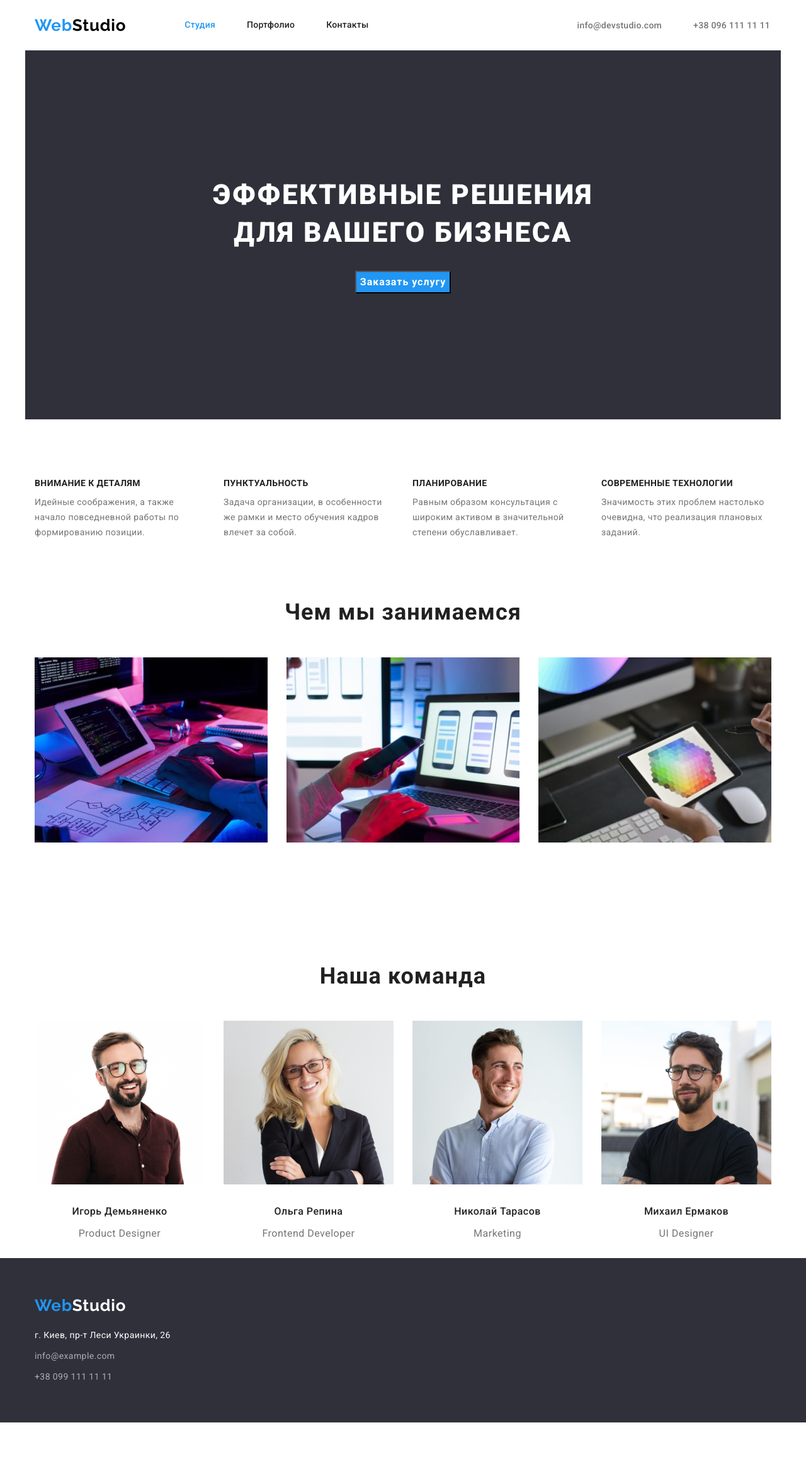
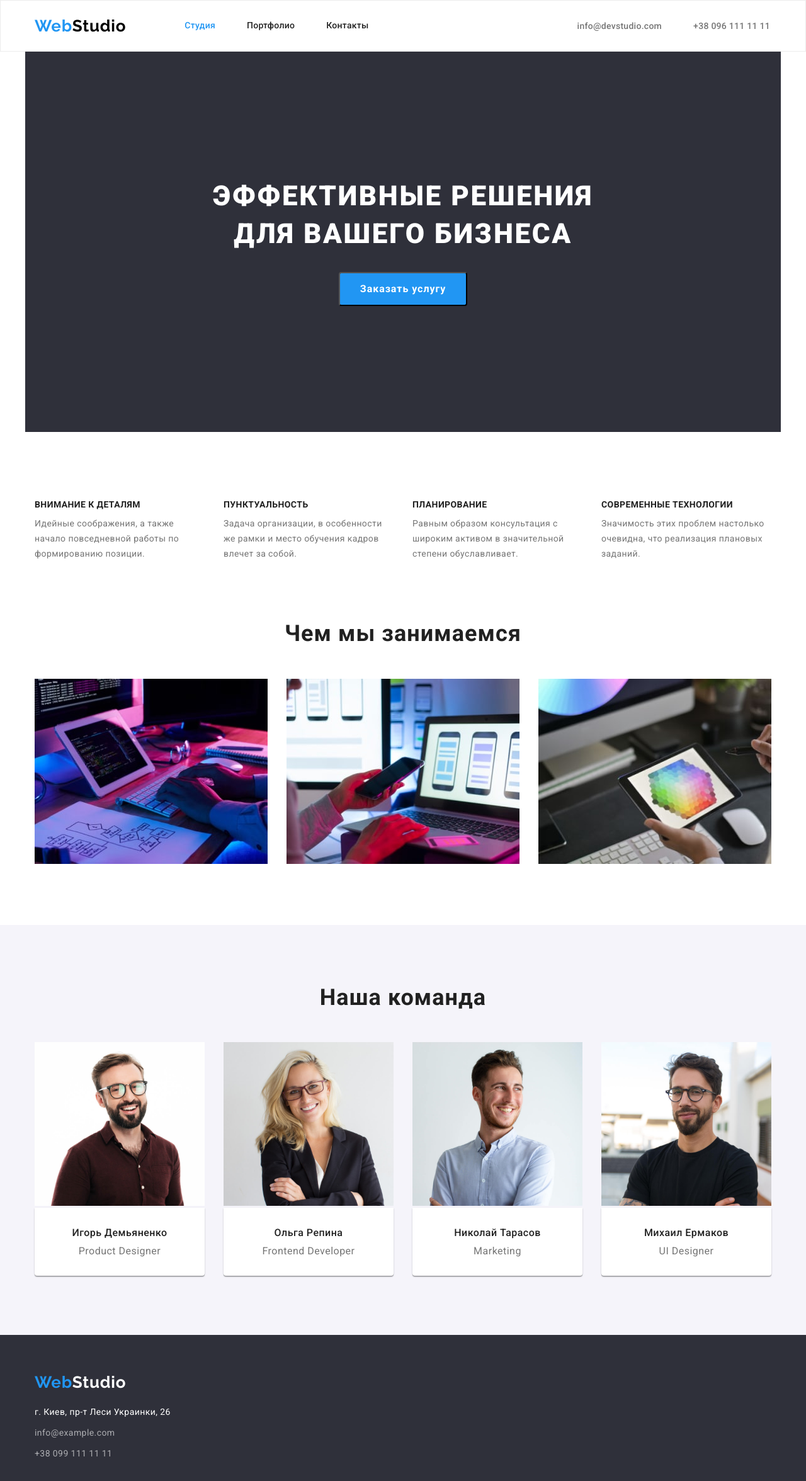
Before and after one commit to V77Nik/goit-markup-hw-03, a plain HTML site: page index.html in a window 1280 px wide. Shown: the whole page at 63% size. Before the commit the page ends 2259 px from the top, so only its background shows below. Drawn offline with nearby package versions, Linux system fonts and the light colour scheme.

Commit message:
Работа 3 Версия 2

```diff
--- a/css/styles.css
+++ b/css/styles.css
@@ -32,6 +32,10 @@ body {
     padding-right: 15px;
     margin-left: auto;
     margin-right: auto;
+}
+
+.section {
+    padding: 94px 0px;
 }
 
 
@@ -83,6 +87,8 @@ body {
     line-height: 1.14;
     letter-spacing: 0.02em;
     color: var(--third-title-color);
+    padding-top: 32px;
+    padding-bottom: 32px;
 }
 
 .header-mailto,
@@ -127,13 +133,14 @@ body {
 .hero {
     background-color: var(--key-bgc-color);
     text-align: center;
+    padding: 200px 0px;
 
 }
 
 .hero-title {
     margin-top: 0px;
     margin-bottom: 30px;
-    padding-top: 200px;
+
 
     font-weight: 900;
     font-size: 44px;
@@ -145,7 +152,8 @@ body {
 }
 
 .hero-btn {
-    margin-bottom: 200px;
+    padding: 10px 32px;
+    border-radius: 4px;
 
     font-family: inherit;
     font-weight: 700;
@@ -185,7 +193,6 @@ body {
     letter-spacing: 0.03em;
     text-transform: uppercase;
     color: var(--first-title-color);
-    margin-top: 94px;
     margin-bottom: 10px;
 }
 
@@ -219,13 +226,15 @@ body {
     color: var(--first-title-color);
     margin-top: 0px;
     margin-bottom: 50px;
-    padding-top: 94px;
 }
 
 .picture-list {
     display: flex;
     justify-content: space-between;
-    padding-bottom: 94px;
+}
+
+.picture {
+    padding-top: 0;
 }
 
 /*--------------------------------------TEAM--------------------------------------------*/
@@ -239,7 +248,6 @@ body {
     color: var(--first-title-color);
     margin-top: 0;
     margin-bottom: 50px;
-    padding-top: 94px;
 
 }
 
@@ -251,7 +259,7 @@ body {
     letter-spacing: 0.03em;
     color: var(--first-title-color);
     padding: 0;
-    margin-top: 30px;
+    margin-top: 0;
     margin-bottom: 10px;
 }
 
@@ -263,7 +271,7 @@ body {
     letter-spacing: 0.03em;
     color: var(--third-title-color);
     padding: 0;
-    margin-bottom: 30px;
+    margin: 0;
 
 }
 
@@ -275,9 +283,20 @@ body {
 }
 
 .team-item-foto {
-margin: 0;
-padding: 0;
+    margin: 0;
+    padding: 0;
 
+}
+
+.team {
+    background: #F5F4FA;
+}
+
+.team-foto {
+    padding: 30px 0px;
+    background: var(--second-title-color);
+    box-shadow: 0px 1px 3px rgba(0, 0, 0, 0.12), 0px 1px 1px rgba(0, 0, 0, 0.14), 0px 2px 1px rgba(0, 0, 0, 0.2);
+    border-radius: 0px 0px 4px 4px;
 }
 
 
@@ -287,6 +306,7 @@ padding: 0;
 
 .footer {
     background-color: var(--key-bgc-color);
+    padding: 60px 0px;
 
 }
 
@@ -296,7 +316,6 @@ padding: 0;
 
 .footer-logo {
     display: block;
-    padding-top: 60px;
     margin-bottom: 20px;
 
     font-family: 'Raleway', sans-serif;
@@ -354,7 +373,6 @@ padding: 0;
 
 .footer-tel {
     display: block;
-    padding-bottom: 60px;
 }
 
 /* -------------------------------------Страница 2 (портфолио)--------------------------------------*/
@@ -370,6 +388,7 @@ padding: 0;
     color: var(--first-title-color);
     background: #F5F4FA;
     border: none;
+    border-radius: 4px;
 
     padding: 6px 22px;
 }
@@ -390,7 +409,7 @@ padding: 0;
     line-height: 2;
     letter-spacing: 0.06em;
     color: var(--first-title-color);
-    margin: 20px 24px 4px 24px;
+    margin-bottom: 4px;
 
 }
 
@@ -400,7 +419,7 @@ padding: 0;
     line-height: 1.88;
     letter-spacing: 0.03em;
     color: var(--third-title-color);
-    margin-left: 24px;
+    margin: 0;
 }
 
 .btn.current {
@@ -411,7 +430,7 @@ padding: 0;
 .portfolio-list {
     display: flex;
     flex-wrap: wrap;
-    padding-bottom: 94px;
+
 }
 
 .portfolio-item {
@@ -429,8 +448,16 @@ padding: 0;
 }
 
 .works-list {
-display: flex;
-justify-content: center;
-padding-top: 94px;
-margin-bottom: 50px;
+    display: flex;
+    justify-content: center;
+    margin-bottom: 50px;
 }
+
+.header {
+    border: 1px solid #ECECEC;
+}
+
+.portfolio-subtitle {
+    padding: 20px 24px;
+        border: 1px solid #EEEEEE;
+}
--- a/index.html
+++ b/index.html
@@ -41,11 +41,11 @@
   </header>
 
   <main>
-    <section id="студия" class="hero container">
+    <section class="hero container">
       <h1 class="hero-title">Эффективные решения <br> для вашего бизнеса</h1>
       <button type="button" class="hero-btn">Заказать услугу</button>
     </section>
-    <section id="портфолио" class="about">
+    <section class="about section">
       <div class="container">
         <h2 class="visually-hidden">Наши преимущества</h2>
         <ul class="about-list list">
@@ -80,7 +80,7 @@
         </ul>
       </div>
     </section>
-    <section class="picture">
+    <section class="picture section">
       <div class="container">
         <h2 class="picture-title">Чем мы занимаемся</h2>
         <ul class="picture-list list">
@@ -96,7 +96,7 @@
         </ul>
       </div>
     </section>
-    <section class="team">
+    <section class="team section">
       <div class="container">
         <h2 class="team-title">Наша команда</h2>
         <ul class="team-list list">
```
Also changed, not shown: portfolio.html (+19 -10 lines).
